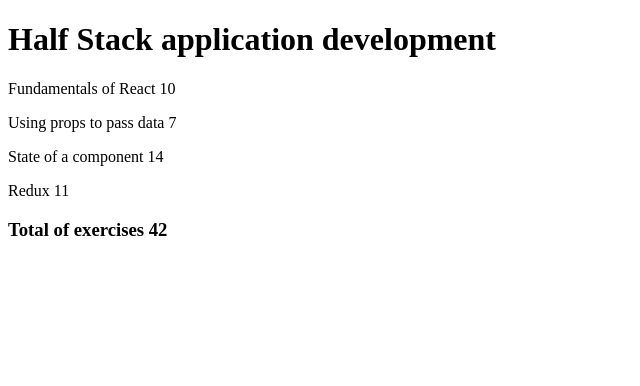
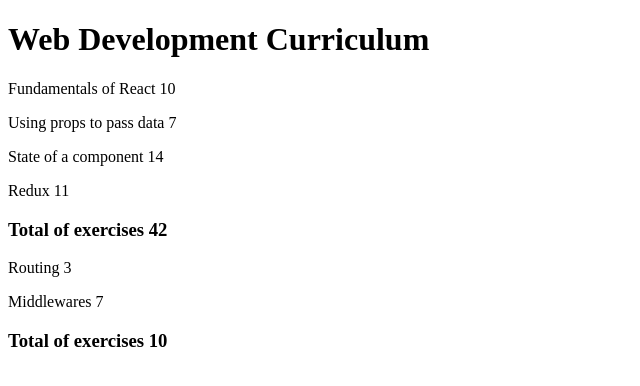
Before and after one commit to benbiji63/fs-open, a React (Vite) app in the folder coursinfo/: page / in a window 1280 px wide. Shown: the top 386 px of the page, without its empty margins (0-640 px from the left). Built offline with nearby package versions, Linux system fonts and the light colour scheme.

Commit message:
Completed exercises upto 2.5

```diff
--- a/coursinfo/src/App.jsx
+++ b/coursinfo/src/App.jsx
@@ -113,9 +113,14 @@
 // --------------
 
 const App = () => {
-  const course = {
+  const totalExercise = parts =>
+    parts.reduce((total, part) => {
+      return total += part.exercises;
+    }, 0);
+  const courses = [
+    {
+      name: 'Half Stack application development',
       id: 1,
-    name: 'Half Stack application development',
       parts: [
         {
           name: 'Fundamentals of React',
@@ -137,11 +142,28 @@
           exercises: 11,
           id: 4,
         },
-    ]
+      ],
+    },
+    {
+      name: 'Node.js',
+      id: 2,
+      parts: [
+        {
+          name: 'Routing',
+          exercises: 3,
+          id: 1,
+        },
+        {
+          name: 'Middlewares',
+          exercises: 7,
+          id: 2,
+        },
+      ],
+    },
+  ];
+  courses.map(course => (course.totalExercises = totalExercise(course.parts)));
+  console.log(courses);
+
+  return <Course courses={courses} heading={'Web Development Curriculum'} />;
 };
-  course.totalExercises = course.parts.reduce((acc, part) => acc + part.exercises, 0);
-
-  return <Course course={course} />;
-};
-
 export default App;
--- a/coursinfo/src/components/course.jsx
+++ b/coursinfo/src/components/course.jsx
@@ -3,13 +3,17 @@
 import Header1 from './header1.jsx';
 import Header3 from './header3.jsx';
 
-
-const Course = ({ course }) => {
-return(  <>
-    <Header1 text={course.name} />
-    <Content parts={course.parts} />
-    <Header3 text ={`Total of exercises ${course.totalExercises}`}/>
-  </>
-)}
-;
+const Course = ({ courses, heading }) => {
+  return (
+    <>
+      <Header1 text={heading} />
+        {courses.map(course => (
+          <div key={course.id} >
+            <Content parts={course.parts} />
+            <Header3 text={`Total of exercises ${course.totalExercises}`} />
+          </div>
+        ))}
+    </>
+  );
+};
 export default Course;
--- a/coursinfo/src/components/parts.jsx
+++ b/coursinfo/src/components/parts.jsx
@@ -1,3 +1,3 @@
-const Para = ({ text }) => <p>{text}</p>;
+const Parts = ({ text }) => <p>{text}</p>;
 
-export default Para;
+export default Parts;
```
Lines whose indentation alone changed are shown as unchanged.
